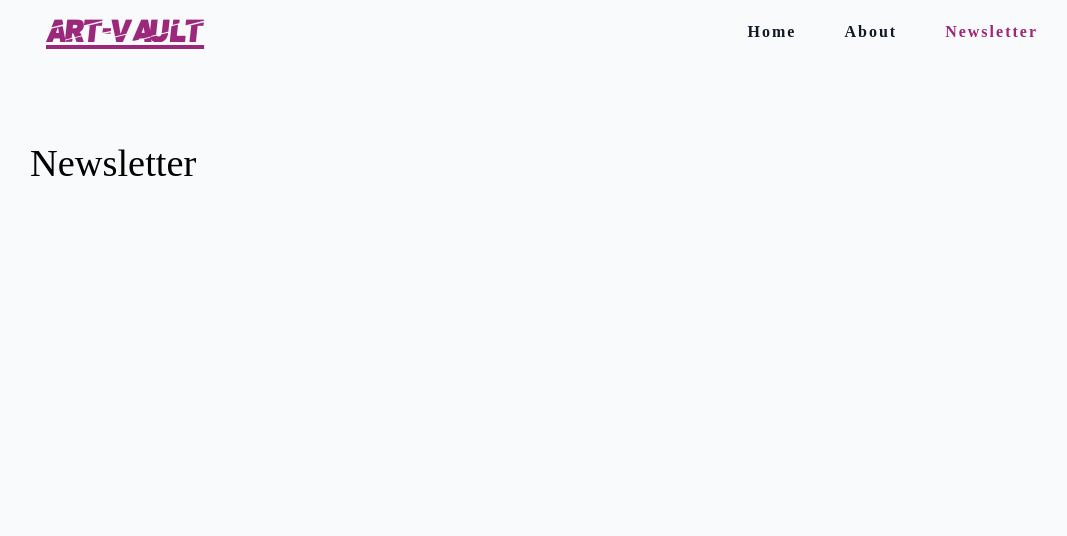
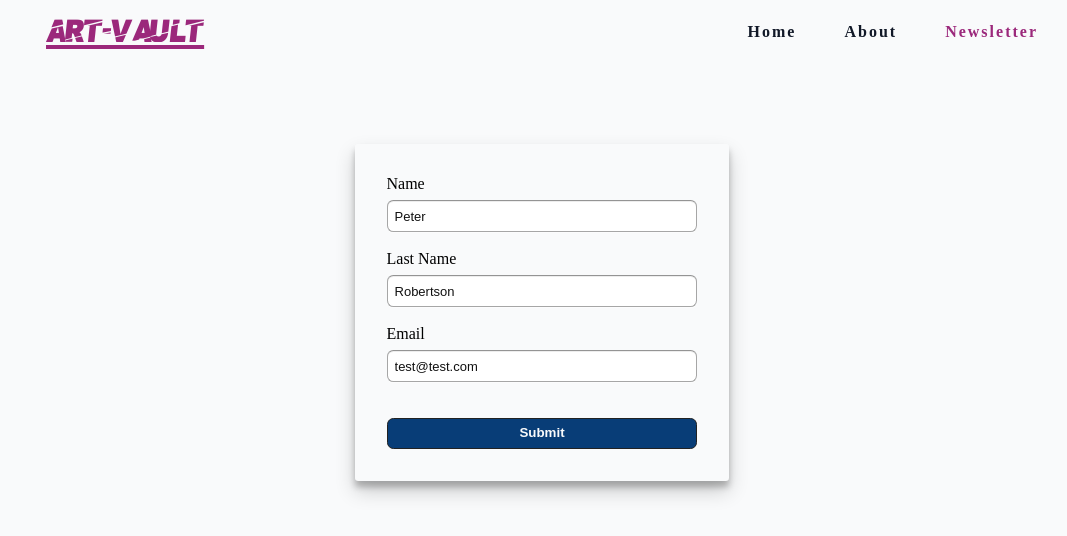
Before and after one commit to AfroStorm/react-router-art-work-api, a React (Vite) app in the folder frontend/: page /newsletter in a window 1280 px wide. Shown: the top 536 px of the page, without its empty margins (98-1165 px from the left). Built offline with nearby package versions, Linux system fonts and the light colour scheme; a web font is replaced by a local one.

Commit message:
finished project

```diff
--- a/frontend/src/App.jsx
+++ b/frontend/src/App.jsx
@@ -5,11 +5,14 @@ import {
   Landing,
   SinglePageError,
   SingleArtWork,
+  NewsLetter,
+  About,
 } from "./pages";
 import { QueryClient, QueryClientProvider } from "@tanstack/react-query";
 import { ReactQueryDevtools } from "@tanstack/react-query-devtools";
 import { loader as landingLoader } from "./pages/Landing";
 import { loader as artWorkLoader } from "./pages/SingleArtWork";
+import { action as newsLetterAction } from "./pages/NewsLetter";
 
 const queryClient = new QueryClient({
   defaultOptions: {
@@ -39,11 +42,12 @@ const router = createBrowserRouter([
       {
         path: "about",
         errorElement: <SinglePageError />,
-        element: <h2>about</h2>,
+        element: <About />,
       },
       {
         path: "newsletter",
-        element: <h2>newsletter</h2>,
+        action: newsLetterAction,
+        element: <NewsLetter />,
       },
     ],
   },
@@ -56,6 +60,7 @@ function App() {
         <RouterProvider router={router} />
         <ReactQueryDevtools initialIsOpen={false} />
       </QueryClientProvider>
+      {/* create newsletter page */}
     </>
   );
 }
--- a/frontend/src/components/ArtWorkCard.jsx
+++ b/frontend/src/components/ArtWorkCard.jsx
@@ -60,7 +60,9 @@ const StyledLi = styled.li`
 const ArtWorkCard = ({ item }) => {
   const id = item.id;
   const title = item.title;
-  const imageUrl = `https://www.artic.edu/iiif/2/${item.image_id}/full/843,/0/default.jpg`;
+  const imageUrl = item.image_id
+    ? `https://www.artic.edu/iiif/2/${item.image_id}/full/843,/0/default.jpg`
+    : "";
   const date = item.date_display;
   const artistOrigin = item.artist_display || item.place_of_origin;
   const medium = item.medium_display.split(",")[0]; // Simplified medium
--- a/frontend/src/components/SearchBar.jsx
+++ b/frontend/src/components/SearchBar.jsx
@@ -7,35 +7,48 @@ const StyledDiv = styled.div`
 
   .form {
     display: grid;
-    grid-template-columns: 1fr auto;
+    grid-template-columns: auto;
     width: 100%;
     max-width: var(--max-width-sm);
     margin: 0 auto;
+    gap: 0.5rem;
   }
   .input-field-custom {
-    border-top-right-radius: 0;
-    border-bottom-right-radius: 0;
     color: var(--text-1);
     font-weight: 900;
   }
   .btn-custom {
-    border-top-left-radius: 0;
-    border-bottom-left-radius: 0;
     color: var(--gray-100);
     background: var(--primary);
   }
+
+  @media screen and (min-width: 340px) {
+    .form {
+      grid-template-columns: 1fr auto;
+      gap: 0;
+    }
+    .input-field-custom {
+      border-top-right-radius: 0;
+      border-bottom-right-radius: 0;
+    }
+    .btn-custom {
+      border-top-left-radius: 0;
+      border-bottom-left-radius: 0;
+    }
+  }
 `;
 
-const SearchBar = ({ searchTerm }) => {
+const SearchBar = () => {
   const navigation = useNavigation();
   const isSubmitting = navigation.state === "submitting";
+  const storedSearchTerm = localStorage.getItem("searchTerm");
   return (
     <StyledDiv>
       <Form className="form">
         <input
           type="search"
           name="search"
-          defaultValue={searchTerm}
+          defaultValue={storedSearchTerm}
           className="input-field-slim input-field-custom"
         />
         <button
@@ -43,7 +56,7 @@ const SearchBar = ({ searchTerm }) => {
           className="btn btn-custom"
           disabled={isSubmitting}
         >
-          {isSubmitting ? "submitting" : "submit"}
+          {isSubmitting ? "searching" : "search"}
         </button>
       </Form>
     </StyledDiv>
--- a/frontend/src/main.jsx
+++ b/frontend/src/main.jsx
@@ -2,10 +2,12 @@ import { StrictMode } from "react";
 import { createRoot } from "react-dom/client";
 import App from "./App.jsx";
 import "react-toastify/dist/ReactToastify.css";
+import { ToastContainer } from "react-toastify";
 import "./index.css";
 
 createRoot(document.getElementById("root")).render(
   <StrictMode>
+    <ToastContainer autoClose={2000} position="top-center" />
     <App />
   </StrictMode>
 );
--- /dev/null
+++ b/frontend/src/pages/About.jsx
@@ -0,0 +1,67 @@
+import { useState } from "react";
+import styled from "styled-components";
+
+const StyledSection = styled.section`
+  display: grid;
+  place-items: center;
+
+  .center-div {
+    max-width: var(--max-width-xs);
+
+    p {
+      line-height: 1.5;
+      margin-top: 3rem;
+      text-align: center;
+    }
+  }
+
+  .btn-custom {
+    margin-bottom: 3rem;
+    color: var(--gray-100);
+    background: var(--primary);
+  }
+`;
+
+const About = () => {
+  const [isGerman, setIsGerman] = useState(false);
+  return (
+    <StyledSection>
+      {isGerman ? (
+        <>
+          <button className="btn btn-custom" onClick={() => setIsGerman(false)}>
+            <span>in english</span>
+          </button>
+          <h3 className="title pacifico-regular">über uns</h3>
+        </>
+      ) : (
+        <>
+          <button className="btn btn-custom" onClick={() => setIsGerman(true)}>
+            <span>auf deutsch</span>
+          </button>
+          <h3 className="title pacifico-regular">about us </h3>
+        </>
+      )}
+      <div className="center-div">
+        {isGerman ? (
+          <p className="title pacifico-regular">
+            Willkommen bei Art-Vault! Entdecken Sie eine umfangreiche Sammlung
+            von Kunstwerken und detaillierten Informationen zu verschiedenen
+            Künstlern und Epochen. Suchen Sie mühelos nach Kunstwerken, erkunden
+            Sie ihre Geschichte und erfahren Sie mehr über die Künstler
+            dahinter. Abonnieren Sie unseren Newsletter, um die neuesten Updates
+            und exklusive Inhalte zu erhalten!
+          </p>
+        ) : (
+          <p className="title pacifico-regular">
+            Welcome to Art-Vault! Discover a vast collection of artwork images
+            and detailed information from various artists and periods. Easily
+            search for art pieces, explore their history, and learn more about
+            the artists behind them. Don’t forget to subscribe to our newsletter
+            for the latest updates and exclusive content!
+          </p>
+        )}
+      </div>
+    </StyledSection>
+  );
+};
+export default About;
--- a/frontend/src/pages/Landing.jsx
+++ b/frontend/src/pages/Landing.jsx
@@ -37,7 +37,7 @@ const searchArtworkQuery = (searchTerm) => {
           q: searchTerm,
           fields:
             "id,title,image_id,date_display,artist_display,place_of_origin,medium_display,dimensions_detail,credit_line,is_public_domain",
-          limits: "page=2&limit=20",
+          limit: 40,
         },
       });
       return data.data;
@@ -48,23 +48,51 @@ const searchArtworkQuery = (searchTerm) => {
 export const loader =
   (queryClient) =>
   async ({ request }) => {
+    let searchTerm;
     const url = new URL(request.url);
-    const searchTerm = url.searchParams.get("search") || "flowers";
+    searchTerm = url.searchParams.get("search") || "";
+    // storing search term into local storage
+    searchTerm && localStorage.setItem("searchTerm", searchTerm);
+    searchTerm = localStorage.getItem("searchTerm") || searchTerm;
+
     await queryClient.ensureQueryData(searchArtworkQuery(searchTerm));
     return { searchTerm };
   };
 
+// filtering the art works by image dimensions(portrait)
+const filteredQueryResults = (artWorks) => {
+  const filteredArtWorks = artWorks.filter((item) => {
+    // checks  if dimensions_detail array and content are truthy
+    if (item.dimensions_detail && item.dimensions_detail[0]) {
+      // checks if width and height are truthy and height > width
+      if (
+        item.dimensions_detail[0].height &&
+        item.dimensions_detail[0].width &&
+        item.dimensions_detail[0].height > item.dimensions_detail[0].width
+      ) {
+        // checks for an image id
+        if (item.image_id) {
+          return item;
+        }
+      }
+    }
+  });
+  return filteredArtWorks;
+};
+
 const Landing = () => {
   const { searchTerm } = useLoaderData();
   const { data: artWorks } = useQuery(searchArtworkQuery(searchTerm));
+  const filteredArtWorks = filteredQueryResults(artWorks);
+
   return (
     <StyledSection>
       <h2 className="title pacifico-regular">
         Discover the World's Art at Your Fingertips.
       </h2>
       <img src={museumImg} alt="image" className="img" />
-      <SearchBar searchTerm={searchTerm} />
-      <ArtWorkList artWorks={artWorks} />
+      <SearchBar />
+      <ArtWorkList artWorks={filteredArtWorks} />
     </StyledSection>
   );
 };
--- /dev/null
+++ b/frontend/src/pages/NewsLetter.jsx
@@ -0,0 +1,102 @@
+import axios from "axios";
+import { Form, redirect, useNavigation } from "react-router-dom";
+import { toast } from "react-toastify";
+import styled from "styled-components";
+
+const StyledSection = styled.section`
+  display: grid;
+  justify-items: center;
+  align-content: start;
+  gap: 1rem;
+  border-radius: var(--radius-100);
+  box-shadow: var(--shadow-300);
+  padding: 2rem;
+  max-width: var(--max-width-xxs);
+  margin: 0 auto;
+  min-height: 20rem;
+
+  .form {
+    display: flex;
+    justify-content: center;
+    flex-direction: column;
+    gap: 0.5rem;
+    width: 100%;
+  }
+  .input-label {
+    align-self: start;
+    text-transform: capitalize;
+  }
+  .input-field-custom {
+    margin-bottom: 0.7rem;
+  }
+  .btn-custom {
+    color: var(--gray-100);
+    margin-top: 1rem;
+    background: var(--primary);
+  }
+`;
+const newsletterUrl = "https://www.course-api.com/cocktails-newsletter";
+
+export const action = async ({ request }) => {
+  const formData = await request.formData();
+  const data = Object.fromEntries(formData);
+  try {
+    const response = await axios.post(newsletterUrl, data);
+    console.log(response);
+    toast.success(response?.data?.msg);
+  } catch (error) {
+    console.log(error);
+    toast.error(error?.response?.data?.msg);
+    return error;
+  }
+  return redirect("/");
+};
+
+const NewsLetter = () => {
+  const navigation = useNavigation();
+  const isSubmitting = navigation.state === "submitting";
+  return (
+    <StyledSection>
+      <Form method="POST" className="form">
+        {/* name */}
+        <label htmlFor="name" className="input-label">
+          name
+        </label>
+        <input
+          type="text"
+          name="name"
+          id="name"
+          defaultValue={"Peter"}
+          className="input-field-slim input-field-custom"
+        />
+        {/* last name */}
+        <label htmlFor="lastName" className="input-label">
+          last name
+        </label>
+        <input
+          type="text"
+          name="lastName"
+          id="lastName"
+          defaultValue={"Robertson"}
+          className="input-field-slim input-field-custom"
+        />
+        {/* email */}
+        <label htmlFor="email" className="input-label">
+          email
+        </label>
+        <input
+          type="email"
+          name="email"
+          id="email"
+          disabled={isSubmitting}
+          defaultValue={"test@test.com"}
+          className="input-field-slim input-field-custom"
+        />
+        <button type="submit" className="btn btn-custom">
+          {isSubmitting ? "submitting" : "submit"}
+        </button>
+      </Form>
+    </StyledSection>
+  );
+};
+export default NewsLetter;
--- a/frontend/src/pages/SingleArtWork.jsx
+++ b/frontend/src/pages/SingleArtWork.jsx
@@ -99,19 +99,21 @@ export const loader =
 
 const SingleArtWork = () => {
   const { id } = useLoaderData();
-  const { data } = useQuery(useSingleArtWorkQuery(id));
+  const { data: item } = useQuery(useSingleArtWorkQuery(id));
   // data properties
-  const title = data.title;
-  const imageUrl = `https://www.artic.edu/iiif/2/${data.image_id}/full/843,/0/default.jpg`;
-  const date = data.date_display;
-  const artistOrigin = data.artist_display || data.place_of_origin;
-  const medium = data.medium_display; // Simplified medium
-  const dimensions = `a: ${data.dimensions_detail[0]?.height} x ${data.dimensions_detail[0]?.width} cm
-               b: ${data.dimensions_detail[1]?.height} x ${data.dimensions_detail[1]?.width} cm`;
-  const creditLine = data.credit_line;
-  const publicDomain = data.is_public_domain ? "Yes" : "No";
-  const description = `This textile artwork, originating from ${data.place_of_origin}, around ${data.date_display}
-               showcases the intricate technique of silk plain weaving, characterized by ${data.medium_display}.`;
+  const title = item.title;
+  const imageUrl = item.image_id
+    ? `https://www.artic.edu/iiif/2/${item.image_id}/full/843,/0/default.jpg`
+    : "";
+  const date = item.date_display;
+  const artistOrigin = item.artist_display || item.place_of_origin;
+  const medium = item.medium_display; // Simplified medium
+  const dimensions = `a: ${item.dimensions_detail[0]?.height} x ${item.dimensions_detail[0]?.width} cm
+               b: ${item.dimensions_detail[1]?.height} x ${item.dimensions_detail[1]?.width} cm`;
+  const creditLine = item.credit_line;
+  const publicDomain = item.is_public_domain ? "Yes" : "No";
+  const description = `This textile artwork, originating from ${item.place_of_origin}, around ${item.date_display}
+               showcases the intricate technique of silk plain weaving, characterized by ${item.medium_display}.`;
 
   return (
     <StyledSection>
--- a/frontend/src/pages/index.js
+++ b/frontend/src/pages/index.js
@@ -3,3 +3,5 @@ export { default as HomeLayout } from "./HomeLayout";
 export { default as Error404 } from "./Error404";
 export { default as SinglePageError } from "./SinglePageError";
 export { default as SingleArtWork } from "./SingleArtWork";
+export { default as NewsLetter } from "./NewsLetter";
+export { default as About } from "./About";
```
